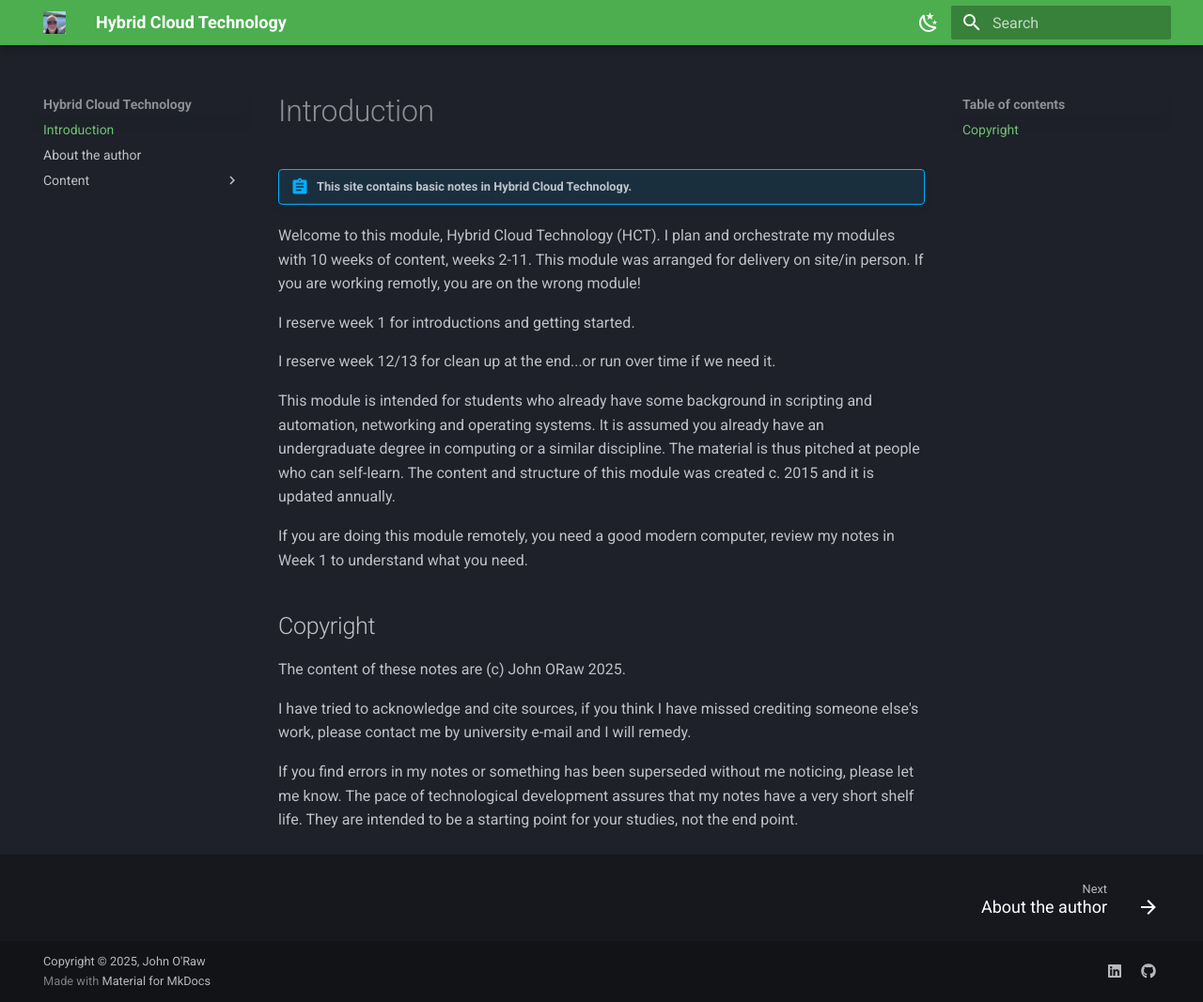
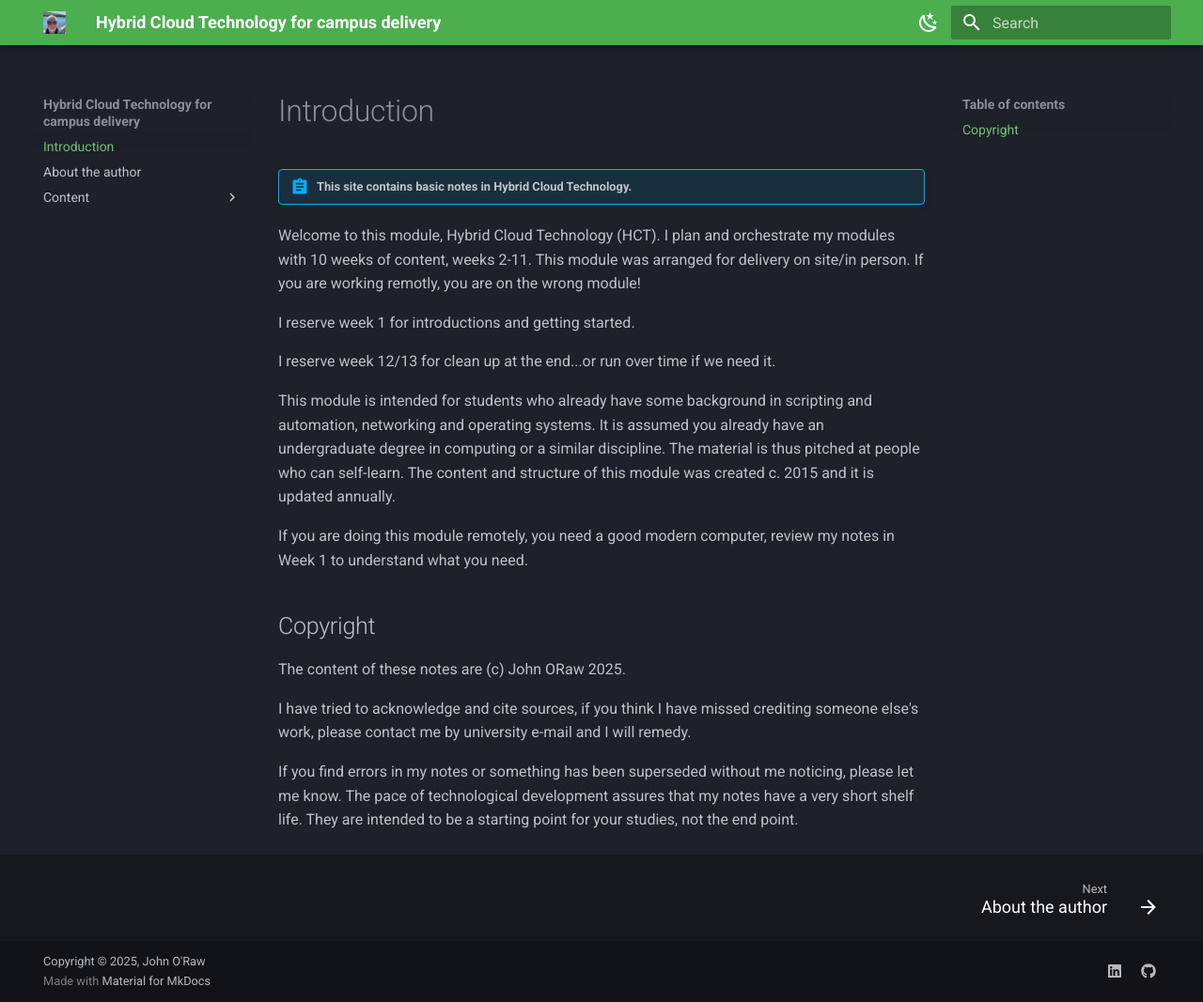
Before and after one commit to JOR-Donegal/MSc-HCT, an MkDocs documentation site: the page built from docs/index.md, in a window 1280 px wide and 1067 px high. Shown: the whole window at 94% size. Built offline with MkDocs 1.6.1 and Material for MkDocs 9.7.7, drawn with Linux system fonts in a browser that asks for light colours.

Commit message:
Update site name in mkdocs configuration

```diff
--- a/mkdocs.yml
+++ b/mkdocs.yml
@@ -1,4 +1,4 @@
-site_name: Hybrid Cloud Technology
+site_name: Hybrid Cloud Technology for campus delivery
 site_url: https://example.com
 theme:
   name: material
```
